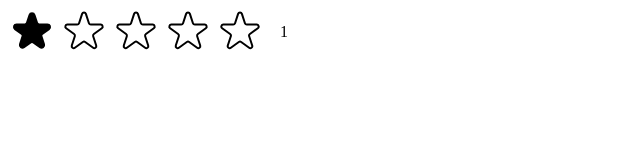
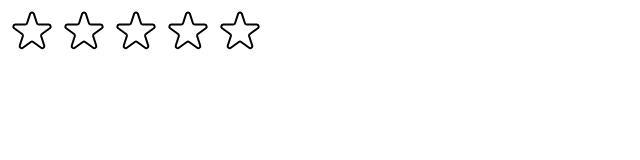
Before and after one commit to 005Dikshant/React-Development, a React (Create React App) app: page / in a window 1280 px wide. Shown: the top 160 px of the page, without its empty margins (0-640 px from the left). Built offline with nearby package versions, Linux system fonts and the light colour scheme.

Commit message:
Update StarRating.js
In this we wanted to have fill/unfilled stars on basis of hover, so we had to introduce the trick of another state, and capture mouseEnter and mouseLeave event and show the states.

```diff
--- a/src/StarRating.js
+++ b/src/StarRating.js
@@ -15,7 +15,8 @@
 };
 
 export default function StarRating({ maxRating = 5 }) {
-  const [rating, setRating] = useState(1);
+  const [rating, setRating] = useState(0);
+  const [tempRating, setTempRating] = useState(0);
 
   function handleRating(rating) {
     setRating(rating);
@@ -25,11 +26,17 @@
       <div style={starContainerStyle}>
         {Array.from({ length: maxRating }, (_, i) => (
           <span>
-            <Star onRate={() => handleRating(i + 1)} full={rating >= i + 1} />
+            <Star
+              key={i}
+              onRate={() => handleRating(i + 1)}
+              full={tempRating ? tempRating >= i + 1 : rating >= i + 1}
+              onHoverIn={() => setTempRating(i + 1)}
+              onHoverOut={() => setTempRating(0)}
+            />
           </span>
         ))}
       </div>
-      <p style={textStyle}>{rating}</p>
+      <p style={textStyle}>{tempRating || rating || ""}</p>
     </div>
   );
 }
@@ -41,9 +48,15 @@
   display: "block",
 };
 
-function Star({ onRate, full }) {
+function Star({ onRate, full, onHoverOut, onHoverIn }) {
   return (
-    <span onClick={onRate} style={starStyle} role="button">
+    <span
+      onClick={onRate}
+      style={starStyle}
+      role="button"
+      onMouseEnter={onHoverIn}
+      onMouseLeave={onHoverOut}
+    >
       {full ? (
         <svg
           xmlns="http://www.w3.org/2000/svg"
```
